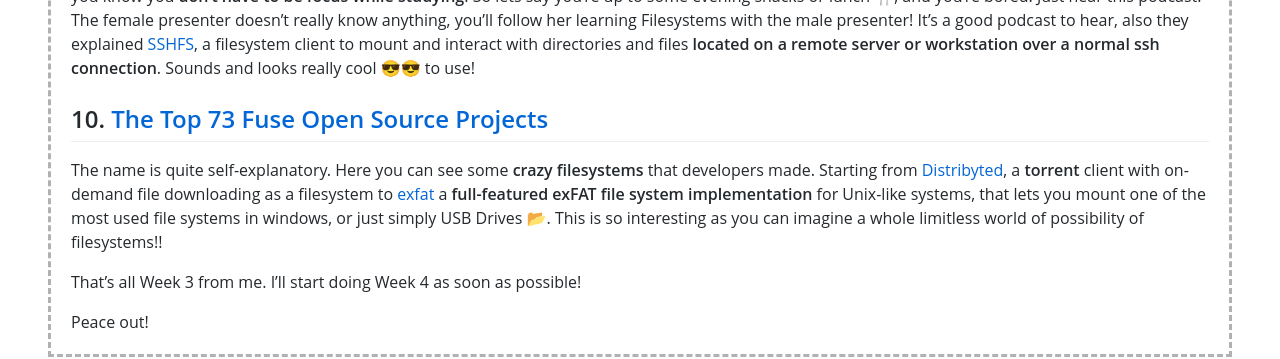
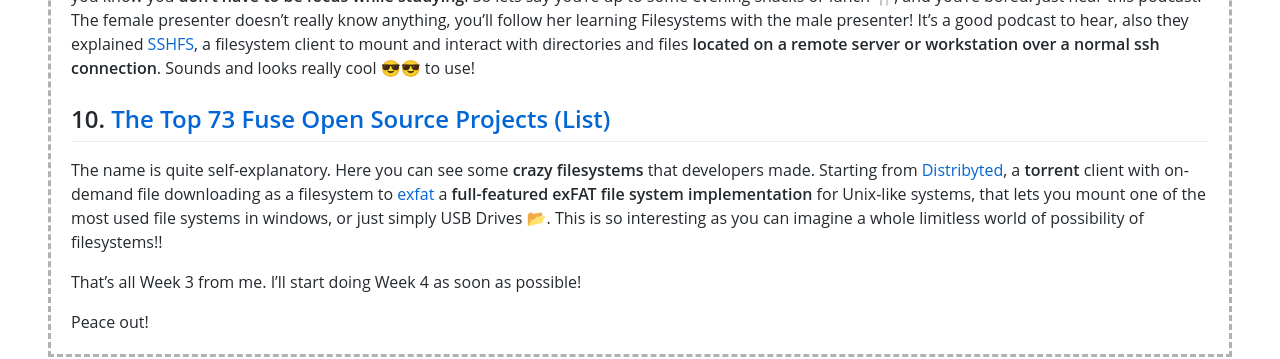
Before and after one commit to Bimabara/os211, a Jekyll site: the page built from w03.md, in a window 1280 px wide and 900 px high, scrolled down 1574 px. Shown: the part 463-822 px from the top of the window. Built offline with Jekyll 4.4.1, drawn with Linux system fonts in a browser that asks for light colours; our own code applies the rules of GitHub Pages for plain Markdown files.

Commit message:
[W03] Fix notation on week 3

```diff
--- a/w03.md
+++ b/w03.md
@@ -45,7 +45,7 @@ Ever wondering on what should you format your USB Stick or why can't you mount a
 
 **File system can actually be build!** This **FUSE** is a software interface that lets users **build their own File Systems!** It's interesting because I just want to let you know you **don't have to be focus while studying**. So lets say you're up to some evening snacks or lunch 🍴, and you're bored. Just hear this podcast! The female presenter doesn't really know anything, you'll follow her learning Filesystems with the male presenter! It's a good podcast to hear, also they explained [SSHFS](https://github.com/libfuse/sshfs), a filesystem client to mount and interact with directories and files **located on a remote server or workstation over a normal ssh connection**. Sounds and looks really cool 😎😎 to use!
 
-## 10. [The Top 73 Fuse Open Source Projects](https://awesomeopensource.com/projects/fuse)
+## 10. [The Top 73 Fuse Open Source Projects (List)](https://awesomeopensource.com/projects/fuse)
 
 The name is quite self-explanatory. Here you can see some **crazy filesystems** that developers made. Starting from [Distribyted](https://github.com/distribyted/distribyted), a **torrent** client with on-demand file downloading as a filesystem to [exfat](https://github.com/relan/exfat) a **full-featured exFAT file system implementation** for Unix-like systems, that lets you mount one of the most used file systems in windows, or just simply USB Drives 📂. This is so interesting as you can imagine a whole limitless world of possibility of filesystems!!
 
```
